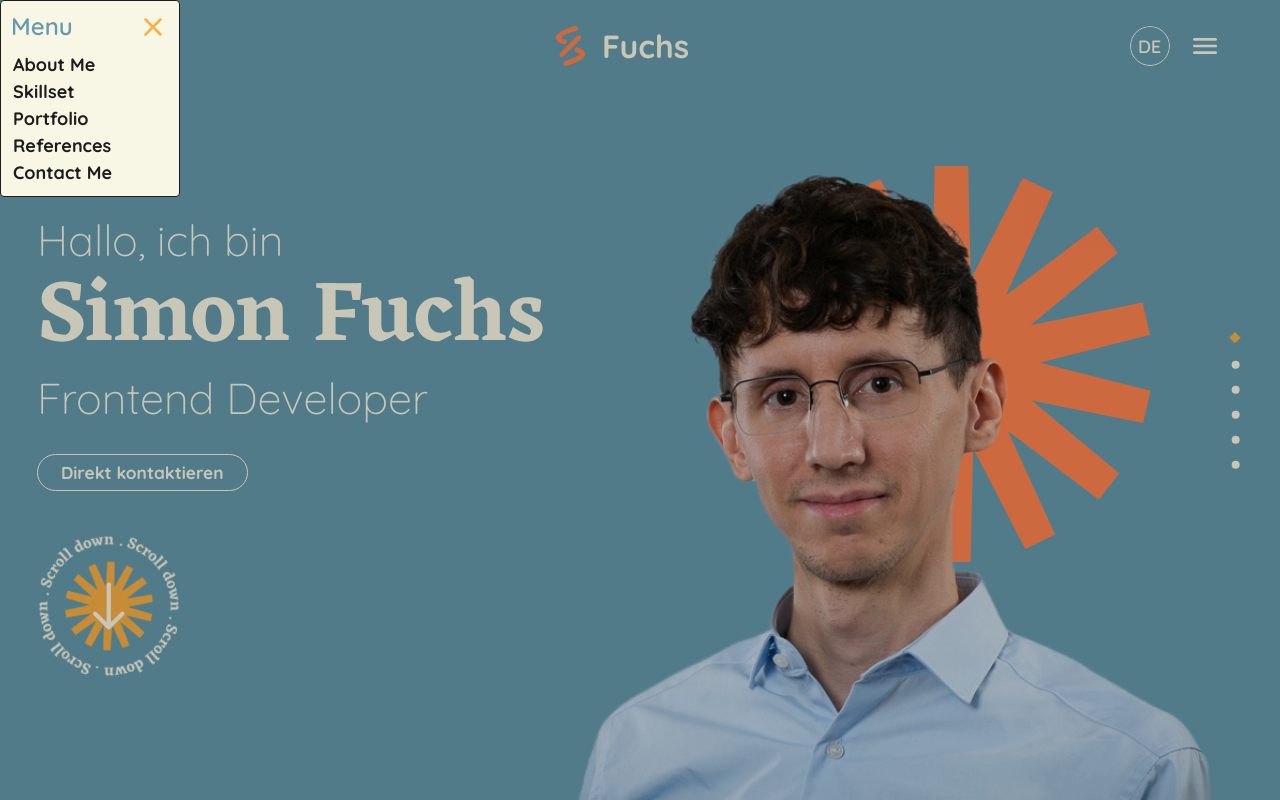
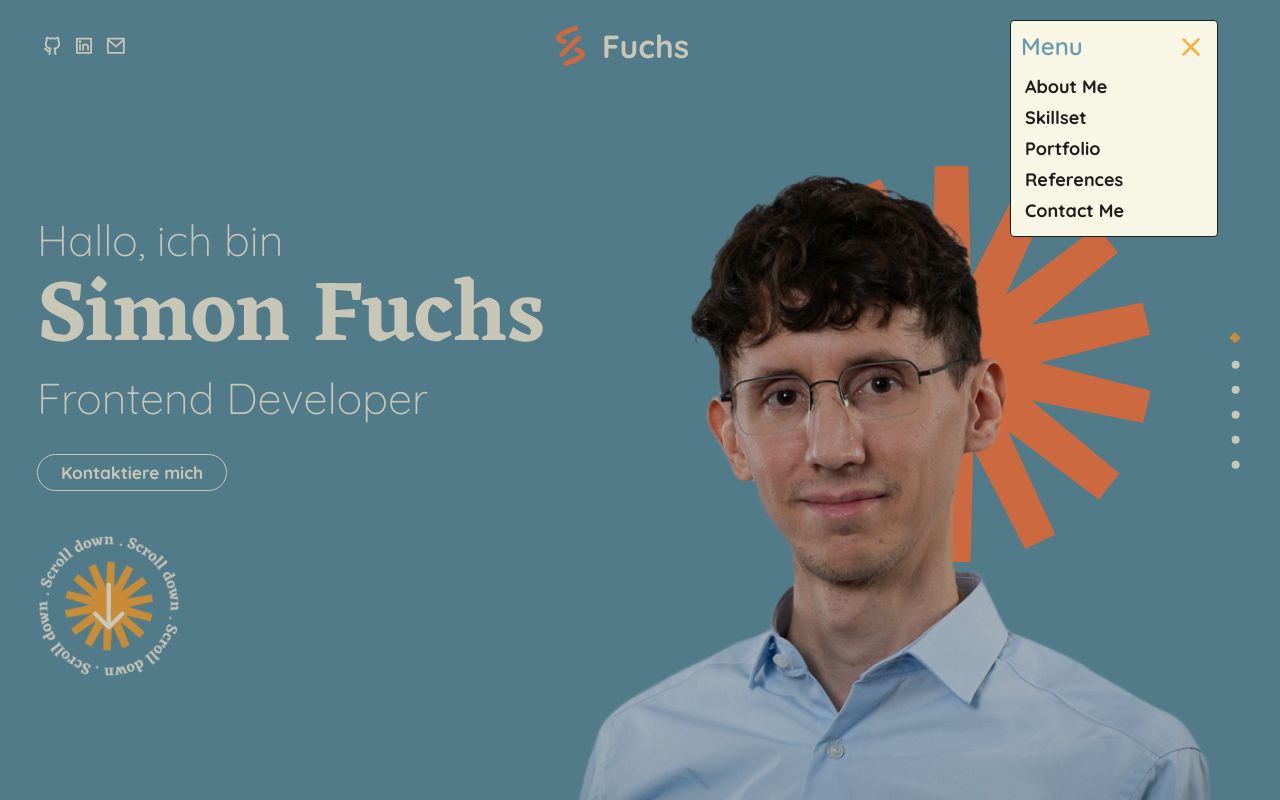
Before and after one commit to SimCommit/portfolio-website, an Angular app: page / in a window 1280 px wide. Both pictures are taken after a click on the button 1204 px from the left and 45 px from the top of the page. Shown: the top 800 px of the page. Built offline with nearby package versions, Linux system fonts and the light colour scheme.

Commit message:
feat: add overlay-wrapper to enhance layout responsiveness

```diff
--- a/src/app/main-page/about-me/about-me.component.html
+++ b/src/app/main-page/about-me/about-me.component.html
@@ -16,7 +16,7 @@
                 Lass uns zusammen etwas neues erschaffen!
             </p>
             <div>
-                <a>Kontakt herstellen</a>
+                <a>Zum Kontakt</a>
                 <div id="emoji-container">
                     <img src="./assets/img/icons/about-me/emoji-shh.svg" alt="Shush Emoji">
                 </div>
--- a/src/app/main-page/hero/hero.component.html
+++ b/src/app/main-page/hero/hero.component.html
@@ -4,7 +4,7 @@
             <p>Hallo, ich bin</p>
             <h1>Simon&nbsp;Fuchs</h1>
             <p>Frontend Developer</p>
-            <a>Direkt kontaktieren</a>
+            <a>Kontaktiere mich</a>
         </div>
 
         <div id="cogwheel-container">
--- a/src/app/overlays/menu-overlay/menu-overlay.component.html
+++ b/src/app/overlays/menu-overlay/menu-overlay.component.html
@@ -1,4 +1,5 @@
-<div id="overlay-container" (click)="closeFromOverlay()">
+<div id="overlay-wrapper" (click)="closeFromOverlay()">
+    <div id="overlay-container">
         <nav (click)="prevent($event)">
             <div class="nav-header">
                 <h3>Menu</h3>
@@ -13,5 +14,5 @@
             </div>
             <!-- <app-social-links></app-social-links> -->
         </nav>
-
     </div>
+</div>
--- a/src/app/overlays/menu-overlay/menu-overlay.component.scss
+++ b/src/app/overlays/menu-overlay/menu-overlay.component.scss
@@ -1,15 +1,26 @@
 @use "./../../../styles/_mixins" as *;
 @use "./../../../styles/_variables" as *;
 
-#overlay-container {
+#overlay-wrapper {
+  height: 100vh;
   height: 100dvh;
   background-color: rgba(0, 0, 0, 0.2); //nur zum testen
 }
 
+#overlay-container {
+  @include maxWidth1920();
+  height: 100%;
+  padding: 1.5rem 0;
+  margin: 0 2.5rem;
+}
+
 nav {
+  position: absolute;
+  top: calc(1.5rem - 2px);
+  right: calc(2.5rem - 10px);
   border: 1px solid $main-black;
   border-radius: 4px;
-  width: 180px;
+  width: 208px;
   padding: 10px;
   background-color: $main-ivory;
   z-index: 10;
@@ -40,7 +51,7 @@ nav {
 .nav-body {
   @include dFlex($ai: flex-start, $fd: column);
   > a {
-    margin: 2px;
+    margin: 4px;
     color: $main-black;
     font-size: 18px;
     font-weight: bold;
```
Also changed, not shown: 1 other file (tests, documents, lock files or other folders). Lines whose indentation alone changed are shown as unchanged.
